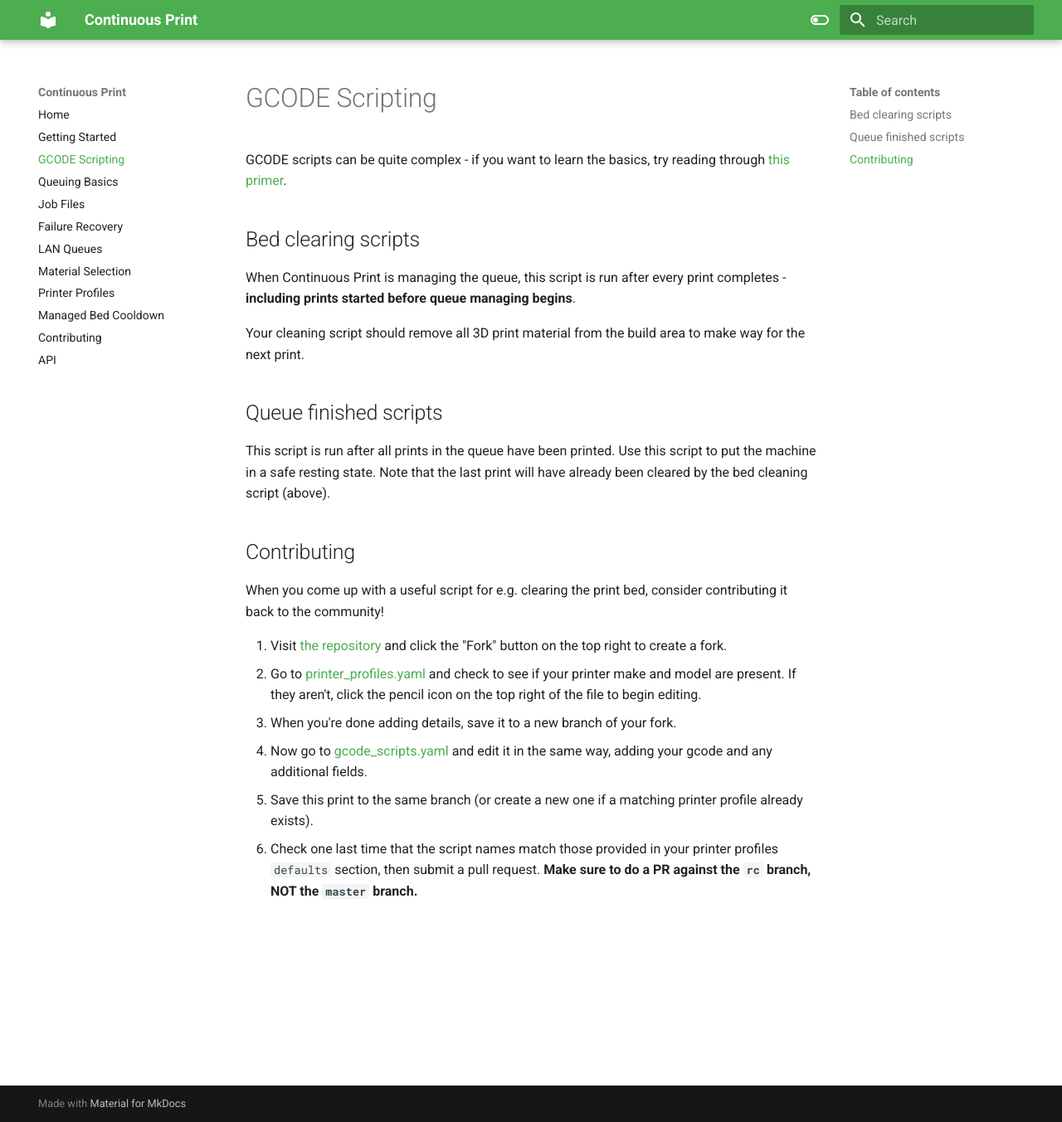
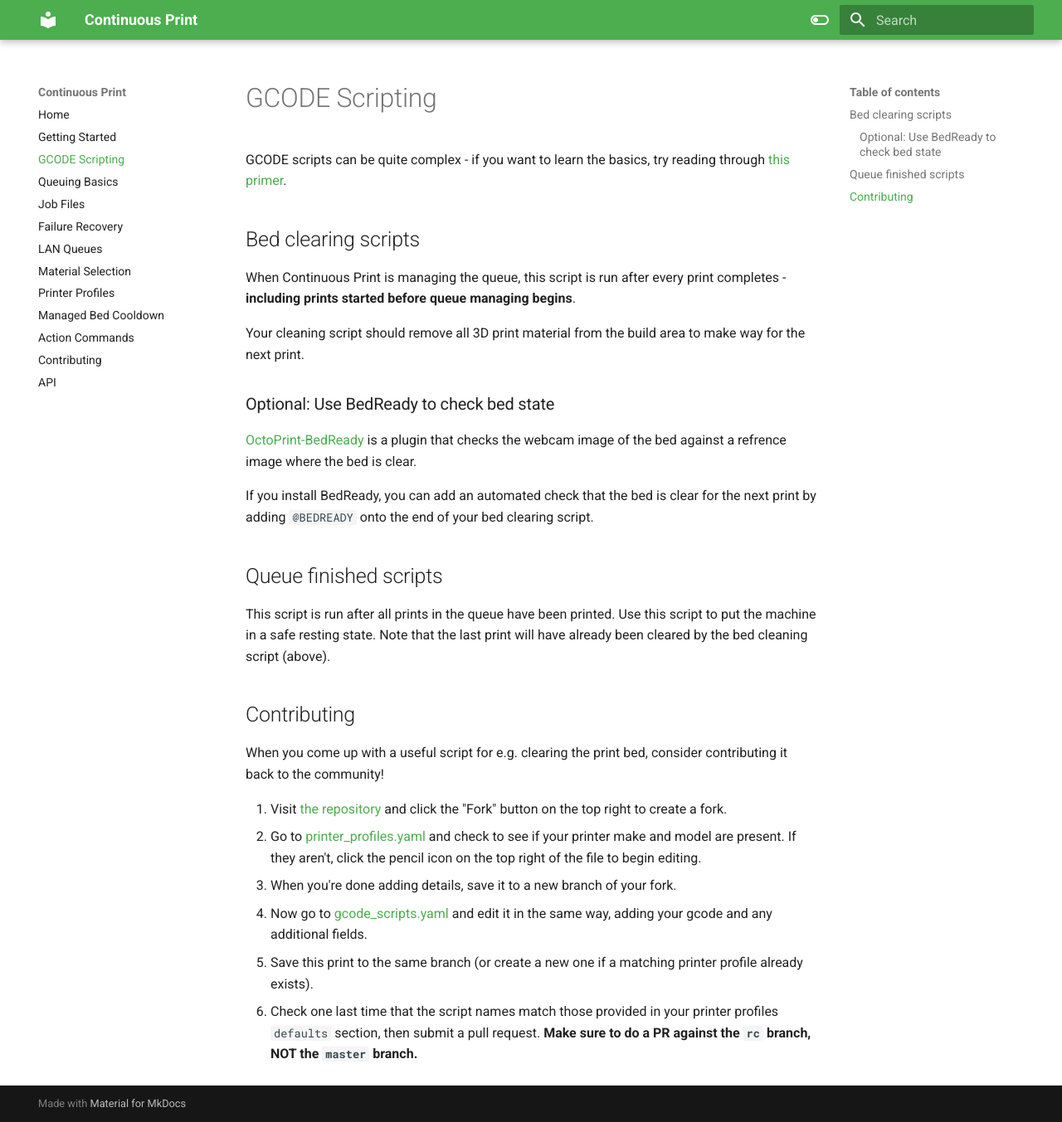
Before and after one commit to smartin015/continuousprint, an MkDocs documentation site: the page built from docs/gcode-scripting.md, in a window 1280 px wide and 1353 px high. Shown: the whole window at 83% size. Built offline with MkDocs 1.6.1 and Material for MkDocs 9.7.7, drawn with Linux system fonts in a browser that asks for light colours.

Commit message:
Update docs to include reference to bedready plugin, action commands

```diff
--- a/docs/gcode-scripting.md
+++ b/docs/gcode-scripting.md
@@ -7,6 +7,12 @@
 When Continuous Print is managing the queue, this script is run after every print completes - **including prints started before queue managing begins**.
 
 Your cleaning script should remove all 3D print material from the build area to make way for the next print.
+
+### Optional: Use BedReady to check bed state
+
+[OctoPrint-BedReady](https://plugins.octoprint.org/plugins/bedready/) is a plugin that checks the webcam image of the bed against a refrence image where the bed is clear.
+
+If you install BedReady, you can add an automated check that the bed is clear for the next print by adding `@BEDREADY` onto the end of your bed clearing script.
 
 ## Queue finished scripts
 
--- a/mkdocs.yml
+++ b/mkdocs.yml
@@ -29,5 +29,6 @@
   - 'material-selection.md'
   - 'printer-profiles.md'
   - 'managed-bed-cooldown.md'
+  - 'action-commands.md'
   - 'contributing.md'
   - 'api.md'
```
Also changed, not shown: docs/action-commands.md (added, +31 -0 lines).
